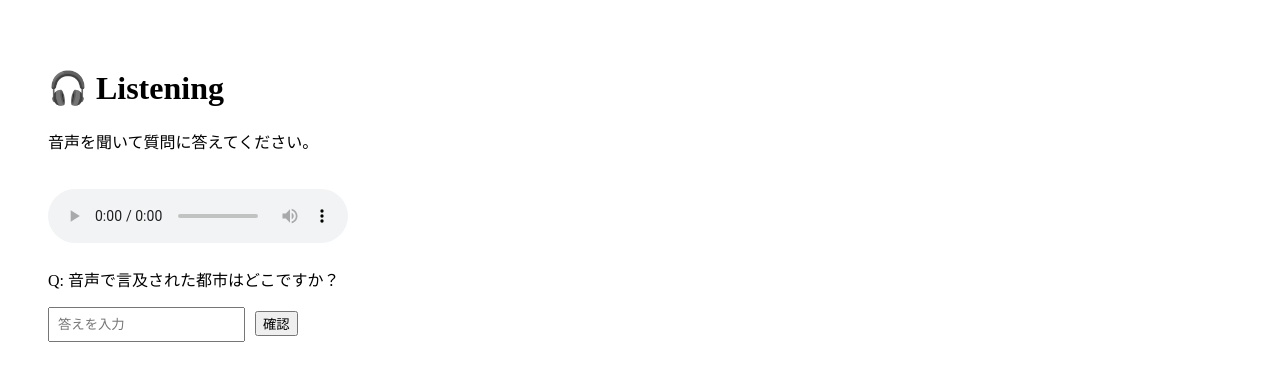
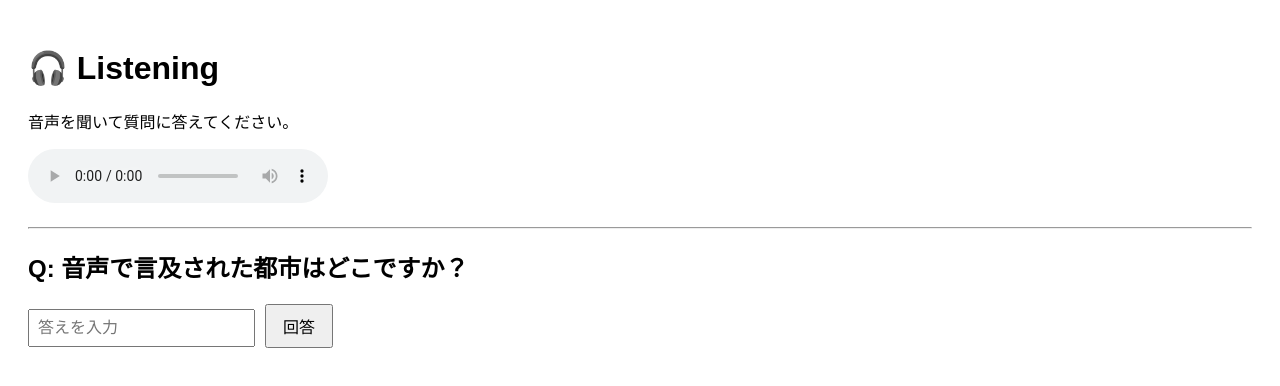
Before and after one commit to Happygeneva/ShinjiB2, a Next.js app: page /listening in a window 1280 px wide. Shown: the top 386 px of the page. Built offline with nearby package versions, Linux system fonts and the light colour scheme.

Commit message:
Update listening.js

```diff
--- a/pages/listening.js
+++ b/pages/listening.js
@@ -1,36 +1,58 @@
+// pages/listening.js
 import { useState } from "react";
 
 export default function Listening() {
   const [answer, setAnswer] = useState("");
-  const [result, setResult] = useState(null);
+  const [feedback, setFeedback] = useState("");
 
-  const checkAnswer = () => {
-    setResult(answer.toLowerCase().includes("paris"));
+  const correctAnswer = "パリ"; // 正解の例
+
+  const handleSubmit = (e) => {
+    e.preventDefault();
+    if (answer.trim() === correctAnswer) {
+      setFeedback("✅ 正解です！よくできました。");
+    } else {
+      setFeedback("❌ 不正解です。もう一度聞いてみましょう。");
+    }
   };
 
   return (
-    <div style={{ padding: 40 }}>
+    <div style={{ padding: "20px", fontFamily: "sans-serif" }}>
       <h1>🎧 Listening</h1>
       <p>音声を聞いて質問に答えてください。</p>
-      <audio controls src="/sample.mp3" style={{ marginTop: 20 }} />
 
-      <p style={{ marginTop: 20 }}>
-        Q: 音声で言及された都市はどこですか？
-      </p>
+      {/* ✅ public フォルダ直下のファイルは /ファイル名 でアクセス */}
+      <audio controls>
+        <source src="/sample.mp3" type="audio/mpeg" />
+        ブラウザが audio タグをサポートしていません。
+      </audio>
+
+      <hr style={{ margin: "20px 0" }} />
+
+      <h2>Q: 音声で言及された都市はどこですか？</h2>
+
+      <form onSubmit={handleSubmit}>
         <input
           type="text"
           placeholder="答えを入力"
           value={answer}
           onChange={(e) => setAnswer(e.target.value)}
-        style={{ padding: 8, marginRight: 10 }}
+          style={{ padding: "8px", fontSize: "16px" }}
         />
-      <button onClick={checkAnswer}>確認</button>
+        <button
+          type="submit"
+          style={{
+            marginLeft: "10px",
+            padding: "8px 16px",
+            fontSize: "16px",
+            cursor: "pointer",
+          }}
+        >
+          回答
+        </button>
+      </form>
 
-      {result !== null && (
-        <p style={{ marginTop: 20 }}>
-          {result ? "✅ 正解！" : "❌ もう一度聞いてみましょう。"}
-        </p>
-      )}
+      {feedback && <p style={{ marginTop: "20px" }}>{feedback}</p>}
     </div>
   );
 }
```
Lines whose indentation alone changed are shown as unchanged.
